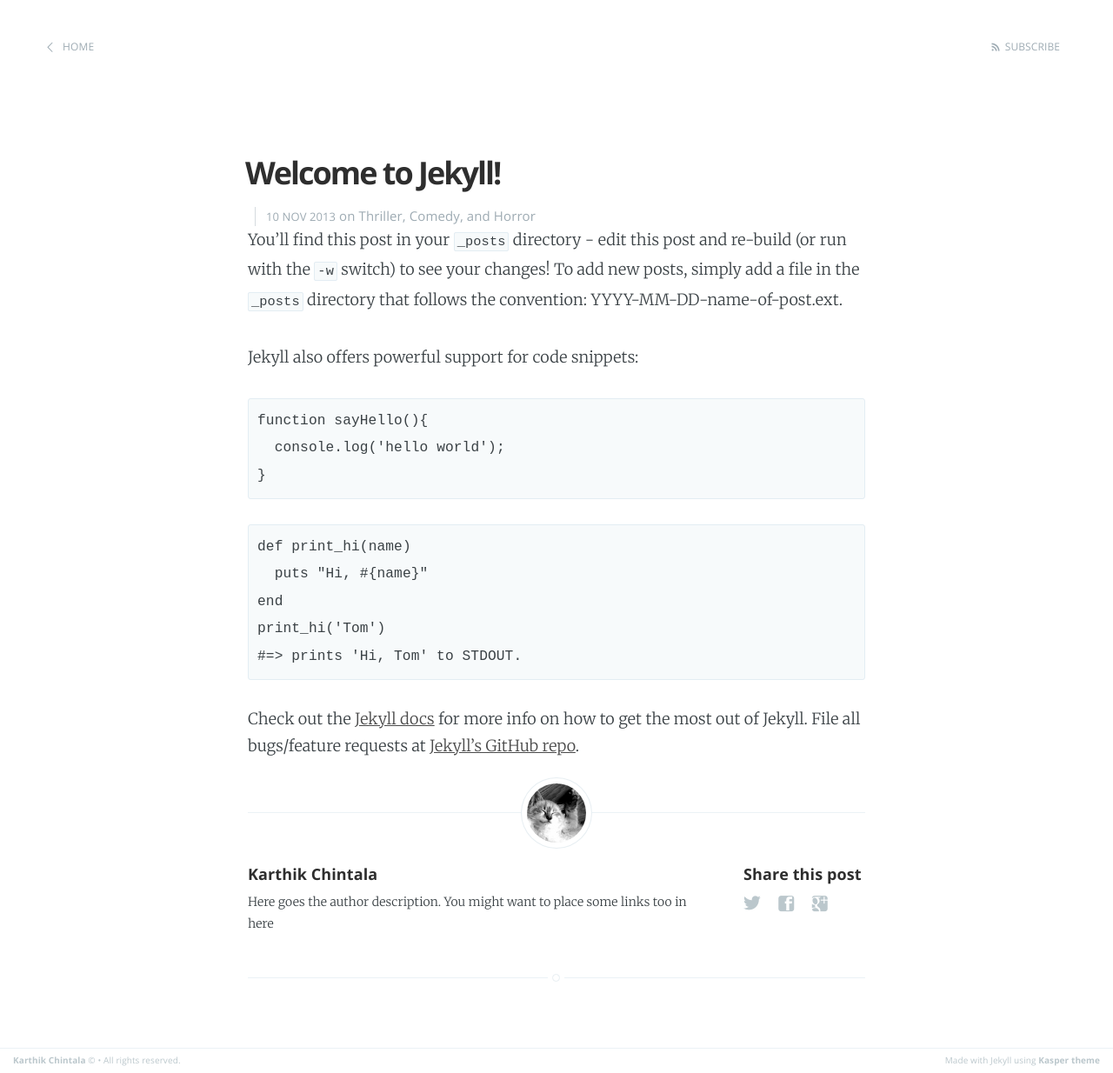
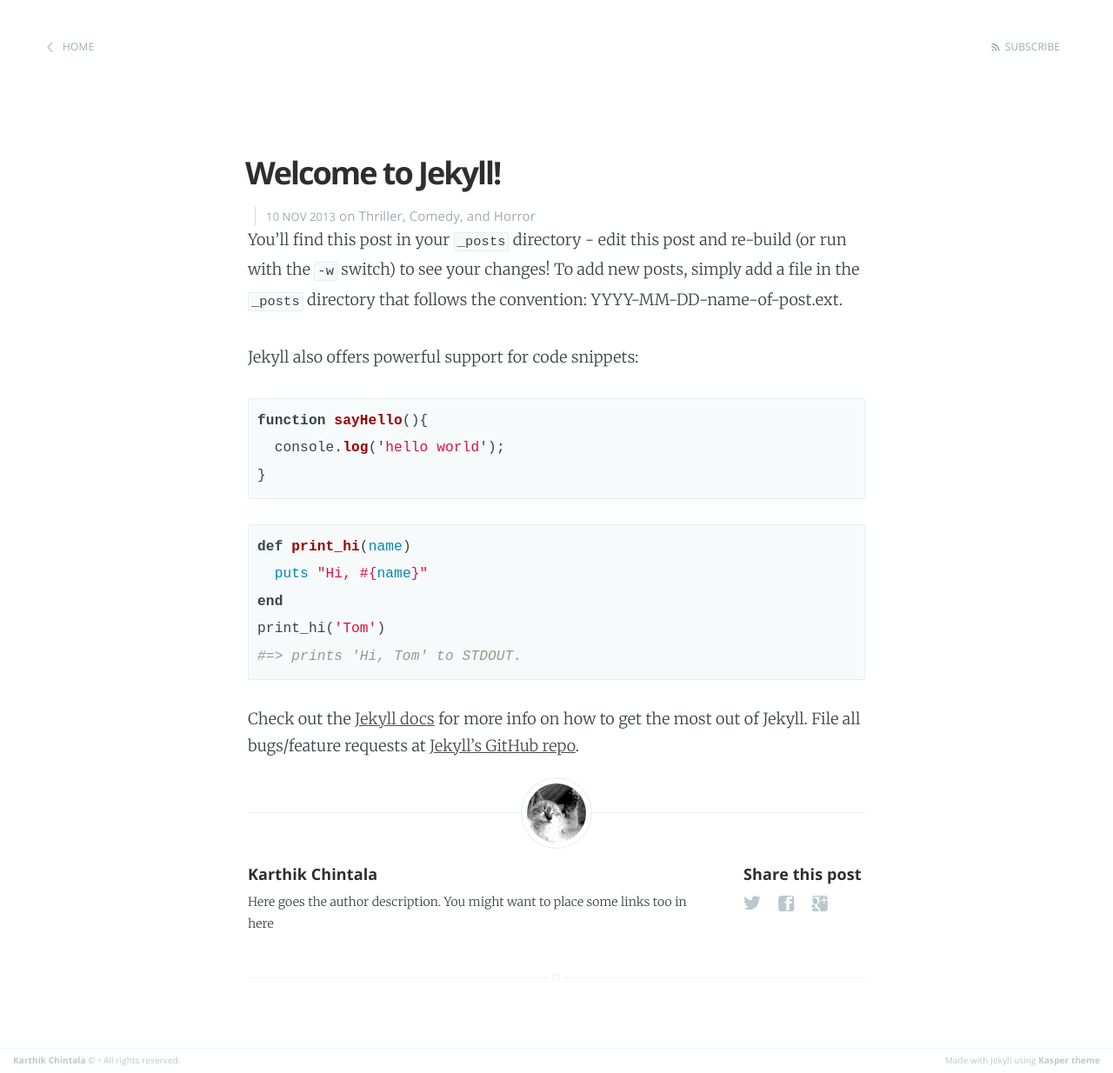
Before and after one commit to rosario/kasper, a Jekyll site: the page built from _posts/2013-11-10-welcome-to-jekyll.markdown, in a window 1280 px wide. Shown: the whole page at 87% size. Built offline with Jekyll 4.4.1, drawn with Linux system fonts in a browser that asks for light colours; Markdown is read by kramdown in place of the engine named in the settings; comment, search, counter and statistics services are not loaded.

Commit message:
sass syntax is now working

```diff
--- a/_config.yml
+++ b/_config.yml
@@ -3,7 +3,7 @@ description: About technology
 meta_description: "Techie for life"
 
 markdown: redcarpet
-highlighter: rouge
+highlighter: pygments
 logo: false
 paginate: 15
 baseurl: /
--- a/assets/css/main.scss
+++ b/assets/css/main.scss
@@ -8,7 +8,5 @@
 	display:inline;
 }
 
-// Import partials from `sass_dir` (defaults to `_sass`)
-/*@import
-	"syntax"
-;*/
+// Import highlighting sass file
+@import	"_sass/syntax"
```
Also changed, not shown: assets/css/_sass/_syntax.scss (line endings or trailing spaces).
